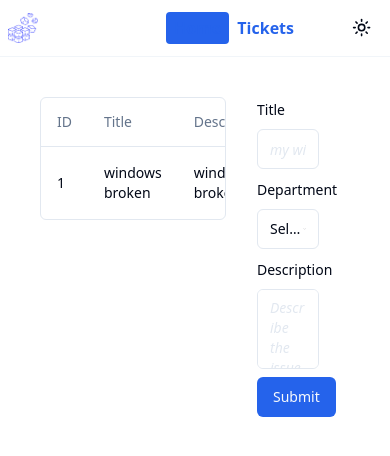
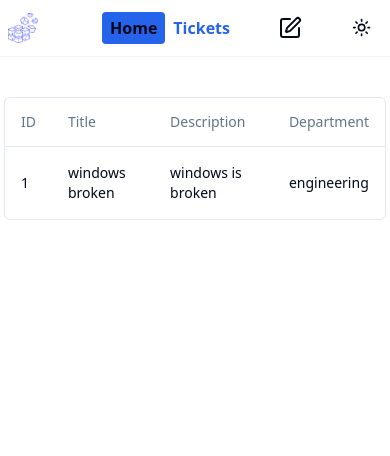
Before and after one commit to Mehdi-Salehii/Quantom_Byte_Project, a Next.js app: page / in a window 390 px wide. Shown: the top 456 px of the page. Built offline with nearby package versions, Linux system fonts and the light colour scheme.

Commit message:
added popover and respnsive for mobile started

```diff
--- a/app/page.tsx
+++ b/app/page.tsx
@@ -18,11 +18,11 @@ const Home = () => {
   ])
   return (
     <>
-      <div className="mt-10 grid grid-cols-10 px-10">
-        <div className="col-span-6 col-start-1">
+      <div className="mt-10 grid grid-cols-10 px-1">
+        <div className="col-span-full row-start-1">
           <DataTable columns={columns} data={data} />
         </div>
-        <div className="col-span-2 col-start-8">
+        <div className="col-span-full row-start-2 mt-3 hidden">
           <AddTicketForm />
         </div>
       </div>
--- a/components/AddTicketForm.tsx
+++ b/components/AddTicketForm.tsx
@@ -25,6 +25,7 @@ import {
 import { useToast } from "@/components/ui/use-toast"
 
 import Link from "next/link"
+import { useRef, useState } from "react"
 const departments = [
   "main office",
   "engineering",
@@ -46,10 +47,17 @@ const formSchema = z.object({
     },
   ),
 })
-
-export function AddTicketForm() {
+type AddTicketFormProps = {
+  setOpen: React.Dispatch<React.SetStateAction<boolean>>
+}
+export function AddTicketForm({ setOpen }: AddTicketFormProps) {
   const form = useForm<z.infer<typeof formSchema>>({
     resolver: zodResolver(formSchema),
+    defaultValues: {
+      department: "main office",
+      description: "",
+      title: "",
+    },
   })
   const { toast } = useToast()
   function onSubmit(values: z.infer<typeof formSchema>) {
@@ -58,6 +66,8 @@ export function AddTicketForm() {
       className: "bg-green-600 text-lg font-semibold text-foreground",
     })
     console.log(values)
+    form.reset()
+    setOpen(false)
   }
 
   return (
@@ -72,7 +82,7 @@ export function AddTicketForm() {
               <FormControl>
                 <Input
                   className="placeholder:italic placeholder:text-border"
-                  placeholder="my windows is BROKEN"
+                  placeholder="eg. my windows is BROKEN"
                   {...field}
                 />
               </FormControl>
@@ -87,15 +97,21 @@ export function AddTicketForm() {
           render={({ field }) => (
             <FormItem>
               <FormLabel>Department</FormLabel>
-              <Select onValueChange={field.onChange} defaultValue={field.value}>
+              <Select
+                onValueChange={field.onChange}
+                defaultValue={field.value}
+                value={field.value}
+              >
                 <FormControl>
                   <SelectTrigger>
                     <SelectValue placeholder="Select target department" />
                   </SelectTrigger>
                 </FormControl>
                 <SelectContent>
-                  {departments.map((dep) => (
-                    <SelectItem value={dep}>{dep}</SelectItem>
+                  {departments.map((dep, i) => (
+                    <SelectItem key={i} value={dep}>
+                      {dep}
+                    </SelectItem>
                   ))}
                 </SelectContent>
               </Select>
--- a/components/Header.tsx
+++ b/components/Header.tsx
@@ -2,12 +2,14 @@ import React from "react"
 import { ClassProps, Nav } from "./Nav"
 import { ModeToggle } from "./ModeToggle"
 import { Logo } from "./Logo"
+import { NewTicketPopover } from "./NewTicketPopover"
 
 export const Header = ({ className }: ClassProps) => {
   return (
     <header className={className}>
       <Logo className="mr-auto" />
       <Nav className="flex font-semibold" />
+      <NewTicketPopover />
       <ModeToggle className="" />
     </header>
   )
--- a/components/Nav.tsx
+++ b/components/Nav.tsx
@@ -2,6 +2,7 @@
 import Link from "next/link"
 import { usePathname } from "next/navigation"
 import React from "react"
+import { twMerge } from "tailwind-merge"
 export type ClassProps = {
   className?: string
 }
@@ -16,9 +17,11 @@ export const Nav = ({ className }: ClassProps) => {
       <ul className={className}>
         {routes.map((route, i) => (
           <li
-            className={`rounded px-2 text-primary transition-colors duration-200 ${
-              curPath === route.url ? "bg-primary text-foreground" : ""
-            } py-1`}
+            className={twMerge(
+              `rounded px-2 text-primary transition-colors duration-200 ${
+                curPath === route.url ? "bg-primary text-foreground" : ""
+              } py-1`,
+            )}
             key={i}
           >
             <Link href={route.url}>{route.name}</Link>
--- /dev/null
+++ b/components/NewTicket.tsx
@@ -0,0 +1,16 @@
+import { SquarePen } from "lucide-react"
+import { ClassProps } from "./Nav"
+import { MouseEventHandler } from "react"
+type NewTicketPropsType = {
+  onClick: MouseEventHandler<HTMLDivElement>
+  className?: string
+}
+const NewTicket = ({ className, onClick }: NewTicketPropsType) => {
+  return (
+    <div className={className} onClick={onClick}>
+      <SquarePen />
+    </div>
+  )
+}
+
+export default NewTicket
--- /dev/null
+++ b/components/NewTicketPopover.tsx
@@ -0,0 +1,23 @@
+"use client"
+import React, { useState } from "react"
+import { Popover, PopoverContent, PopoverTrigger } from "./ui/popover"
+import NewTicket from "./NewTicket"
+import { AddTicketForm } from "./AddTicketForm"
+
+export const NewTicketPopover = () => {
+  const [isPopoverOpen, setIsPopoverOpen] = useState(false)
+
+  return (
+    <Popover open={isPopoverOpen}>
+      <PopoverTrigger>
+        <NewTicket
+          onClick={() => setIsPopoverOpen(!isPopoverOpen)}
+          className="cursor-pointer"
+        />{" "}
+      </PopoverTrigger>
+      <PopoverContent className="w-80">
+        <AddTicketForm setOpen={setIsPopoverOpen} />
+      </PopoverContent>
+    </Popover>
+  )
+}
--- /dev/null
+++ b/components/ui/popover.tsx
@@ -0,0 +1,31 @@
+"use client"
+
+import * as React from "react"
+import * as PopoverPrimitive from "@radix-ui/react-popover"
+
+import { cn } from "@/lib/utils"
+
+const Popover = PopoverPrimitive.Root
+
+const PopoverTrigger = PopoverPrimitive.Trigger
+
+const PopoverContent = React.forwardRef<
+  React.ElementRef<typeof PopoverPrimitive.Content>,
+  React.ComponentPropsWithoutRef<typeof PopoverPrimitive.Content>
+>(({ className, align = "center", sideOffset = 4, ...props }, ref) => (
+  <PopoverPrimitive.Portal>
+    <PopoverPrimitive.Content
+      ref={ref}
+      align={align}
+      sideOffset={sideOffset}
+      className={cn(
+        "z-50 w-72 rounded-md border bg-popover p-4 text-popover-foreground shadow-md outline-none data-[state=open]:animate-in data-[state=closed]:animate-out data-[state=closed]:fade-out-0 data-[state=open]:fade-in-0 data-[state=closed]:zoom-out-95 data-[state=open]:zoom-in-95 data-[side=bottom]:slide-in-from-top-2 data-[side=left]:slide-in-from-right-2 data-[side=right]:slide-in-from-left-2 data-[side=top]:slide-in-from-bottom-2",
+        className
+      )}
+      {...props}
+    />
+  </PopoverPrimitive.Portal>
+))
+PopoverContent.displayName = PopoverPrimitive.Content.displayName
+
+export { Popover, PopoverTrigger, PopoverContent }
```
Also changed, not shown: 1 other file (tests, documents, lock files or other folders). Lines whose indentation alone changed are shown as unchanged.
